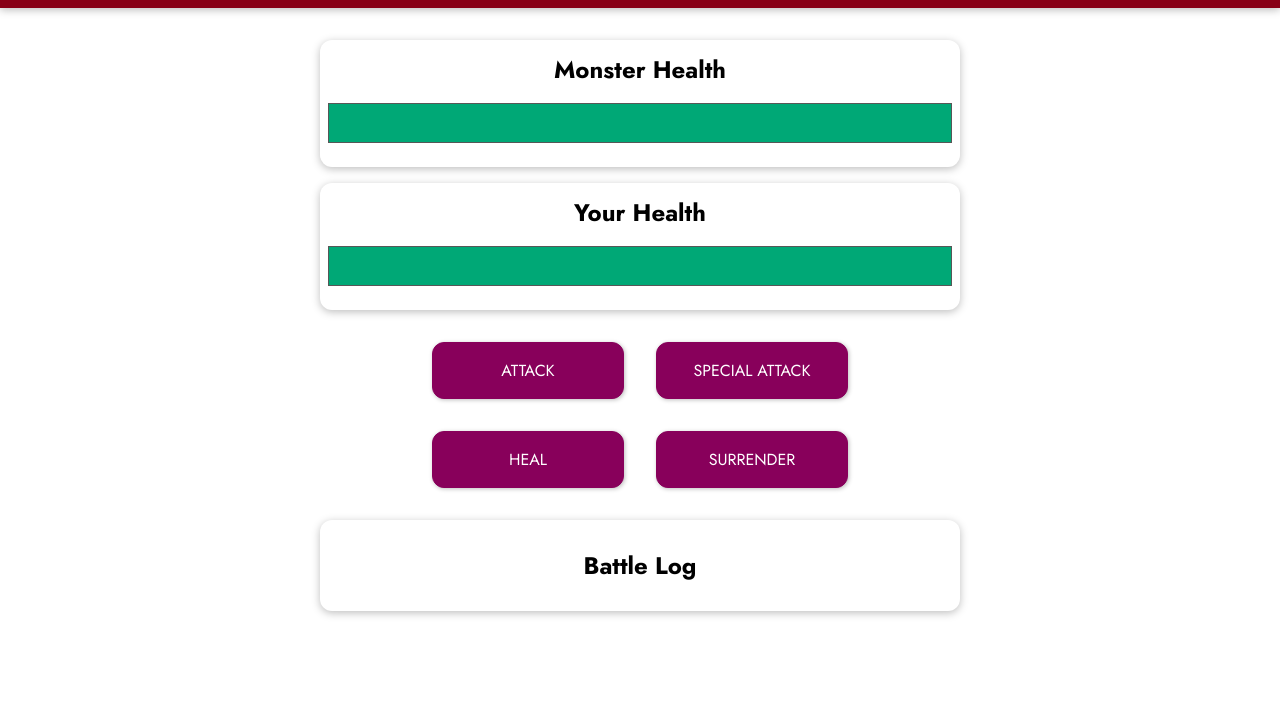
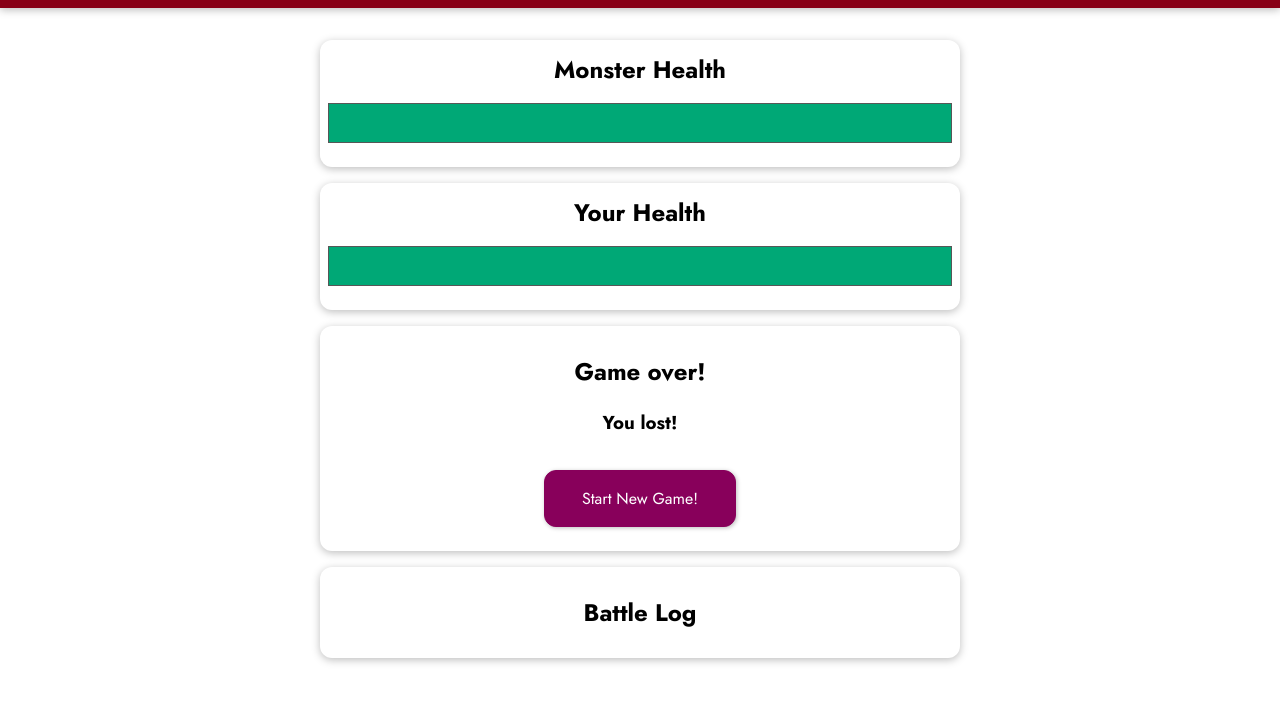
Before and after one commit to TinaLacatis/prj-monster-01-starting-setup, a plain HTML site: page index.html in a window 1280 px wide. Both pictures are taken after a click on the button "SURRENDER". Shown: the part 97-800 px from the top of the page. Drawn offline with nearby package versions, Linux system fonts and the light colour scheme.

Commit message:
add newGame option, surrender option and v-else to not show the controls if the game is over

```diff
--- a/app.js
+++ b/app.js
@@ -13,9 +13,15 @@ const app = Vue.createApp({
   },
   computed: {
     monsterBarStyle() {
+      if (this.monsterHealth < 0) {
+        return { width: "0%" };
+      }
       return { width: this.monsterHealth + "%" };
     },
     playerBarStyle() {
+      if (this.playerHealth < 0) {
+        return { width: "0%" };
+      }
       return { width: this.playerHealth + "%" };
     },
     mayUseSpecialAttack() {
@@ -69,6 +75,15 @@ const app = Vue.createApp({
       }
       this.attackPlayer();
     },
+    startGame() {
+      this.monsterHealth = 100;
+      this.playerHealth = 100;
+      this.winner = null;
+      this.currentRound = 0;
+    },
+    surrender() {
+      this.winner = "monster";
+    },
   },
 });
 app.mount("#game");
--- a/index.html
+++ b/index.html
@@ -34,14 +34,15 @@
         <h3 v-if="winner === 'monster'">You lost!</h3>
         <h3 v-else-if="winner === 'player'">You won!</h3>
         <h3 v-else>It's a draw!</h3>
+        <button @click="startGame">Start New Game!</button>
       </section>
-      <section id="controls">
+      <section id="controls" v-else>
         <button @click="attackMonster">ATTACK</button>
         <button :disabled="mayUseSpecialAttack" @click="specialAttackMonster">
           SPECIAL ATTACK
         </button>
         <button @click="healPlayer">HEAL</button>
-        <button>SURRENDER</button>
+        <button @click="surrender">SURRENDER</button>
       </section>
       <section id="log" class="container">
         <h2>Battle Log</h2>
```
